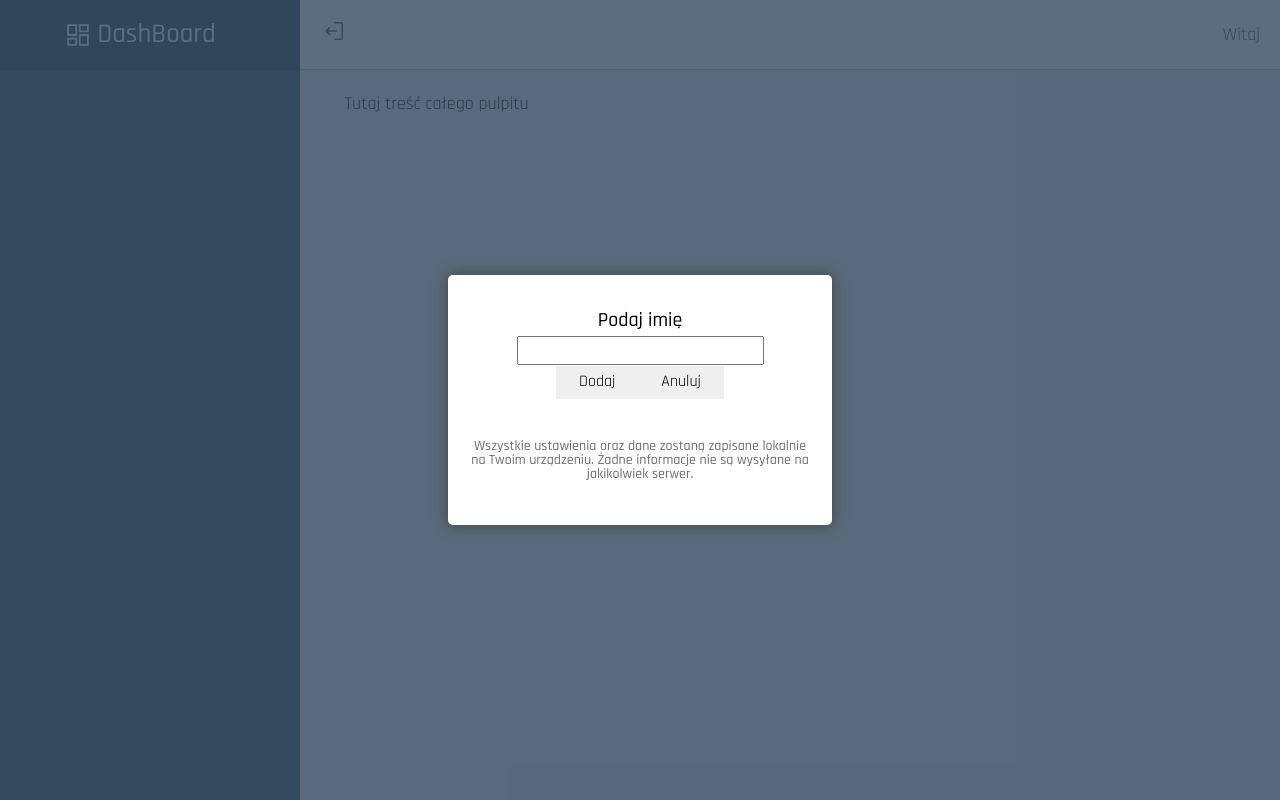
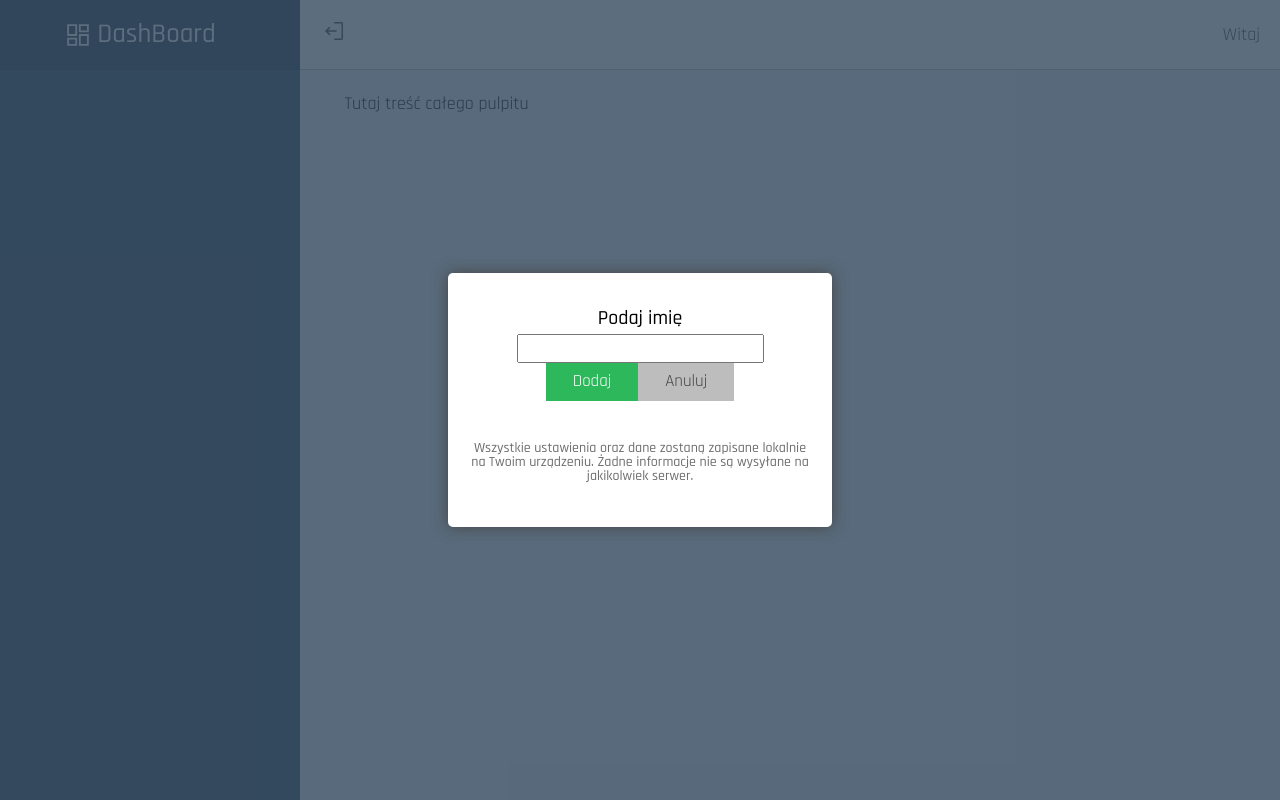
Before and after one commit to Maciej86/dashboard, a React (Create React App) app: page / in a window 1280 px wide. Built offline with nearby package versions, Linux system fonts and the light colour scheme.

Commit message:
Styled button

```diff
--- a/src/common/Button/styled.ts
+++ b/src/common/Button/styled.ts
@@ -1,12 +1,27 @@
 import styled from "styled-components";
 
 const Button = styled.button`
-  padding: 7px 23px;
-  font-size: 16px;
+  padding: 9px 27px;
+  font-size: 17px;
   border: none;
+  transition: background 0.5s;
   cursor: pointer;
 `;
 
-export const ButtonOk = styled(Button)``;
+export const ButtonOk = styled(Button)`
+  background: ${({ theme }) => theme.color.buttonConfirmBg};
+  color: ${({ theme }) => theme.color.colorTextWhite};
 
-export const ButtonAnnul = styled(Button)``;
+  &:hover {
+    background: ${({ theme }) => theme.color.buttonConfirmBgHover};
+  }
+`;
+
+export const ButtonAnnul = styled(Button)`
+  background: ${({ theme }) => theme.color.buttonCancelBg};
+  color: ${({ theme }) => theme.color.colorTextBasic};
+
+  &:hover {
+    background: ${({ theme }) => theme.color.buttonCancelBgHover};
+  }
+`;
--- a/src/core/theme.ts
+++ b/src/core/theme.ts
@@ -6,10 +6,11 @@ const color = {
   pickledBluewood_300: "rgb(35, 51, 66)",
   gray_100: "rgb(235, 237, 239)",
   gray_400: "rgb(189, 189, 189)",
+  gray_500: "rgb(149, 149, 149)",
   gray_600: "rgb(109, 109, 109)",
   gray_900: "rgb(69, 69, 69)",
   jungleGreen_100: "rgb(46, 184, 92)",
-  jungleGreen_200: "rgb(43, 171, 85)",
+  jungleGreen_200: "rgb(40, 161, 80)",
 };
 
 const size = {
@@ -42,6 +43,8 @@ export const themeDefault = {
     boxShadow: color.gray_900,
     buttonConfirmBg: color.jungleGreen_100,
     buttonConfirmBgHover: color.jungleGreen_200,
+    buttonCancelBg: color.gray_400,
+    buttonCancelBgHover: color.gray_500,
   },
   size: {
     ...size,
```
